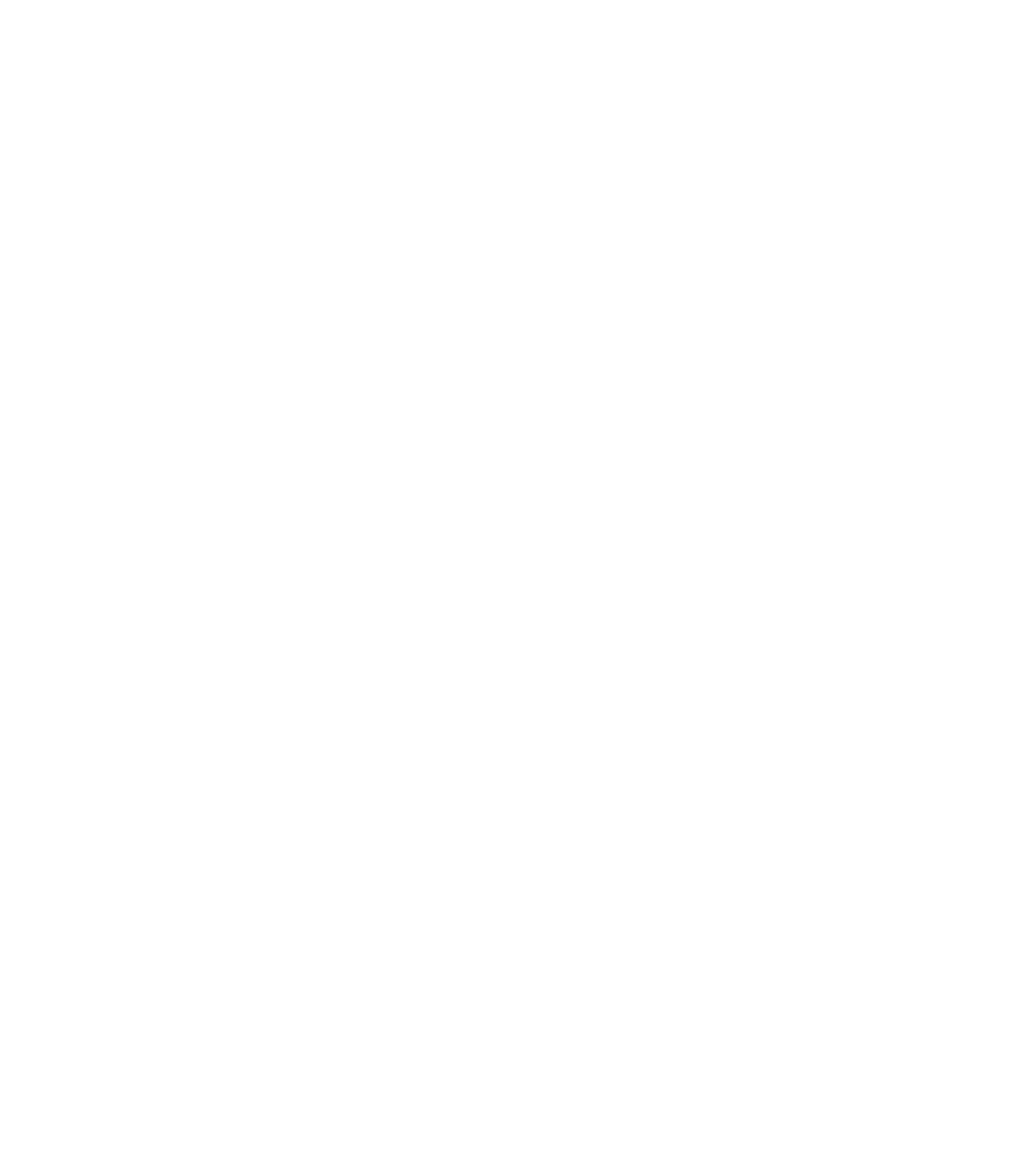
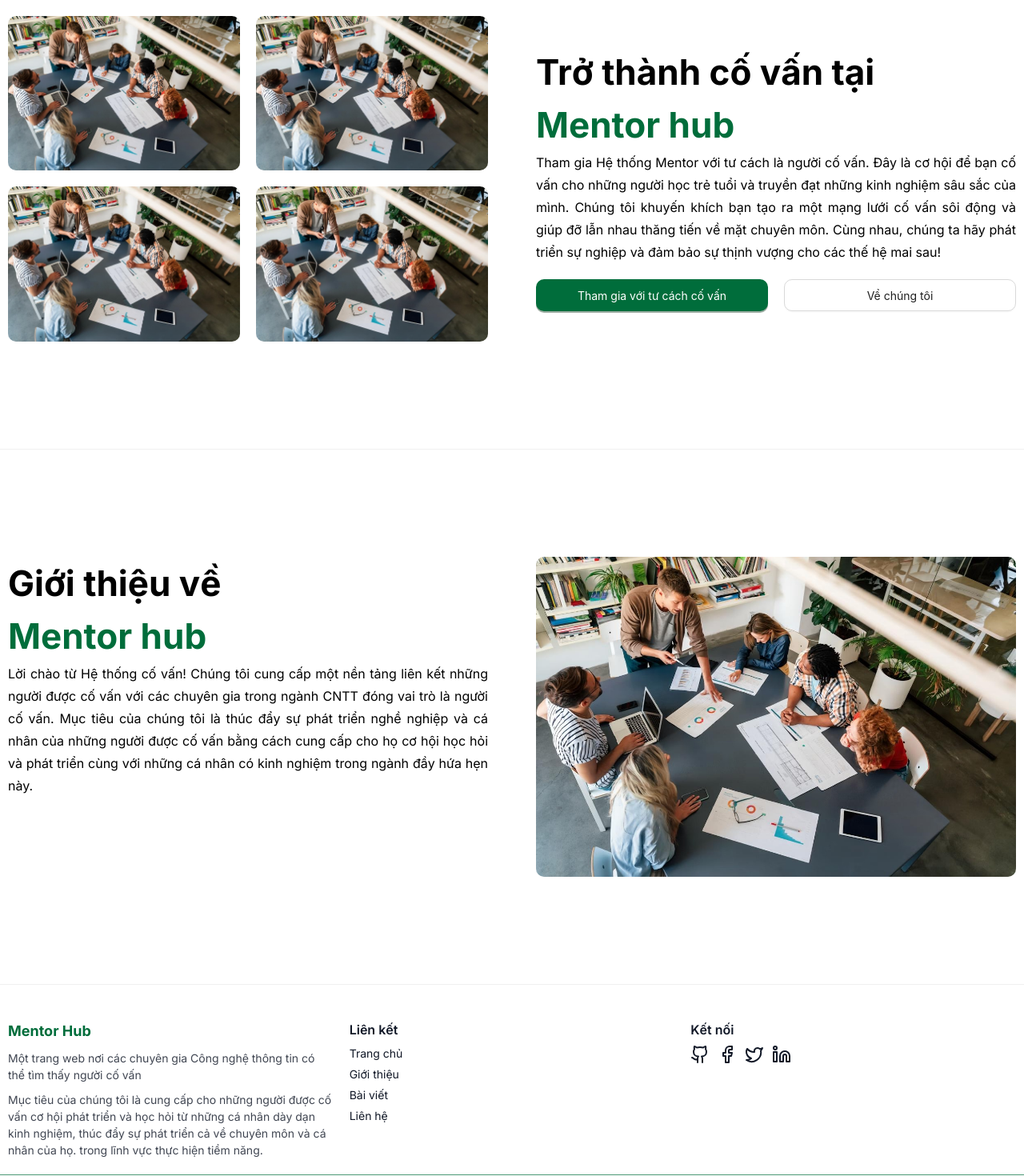
Before and after one commit to briandang59/fe_mentor_v2, a Next.js app: page / in a window 1280 px wide. Shown: the part 160-1630 px from the top of the page at 80% size. Before the commit the page ends 800 px from the top, so only its background shows below. Built offline with nearby package versions, Linux system fonts and the light colour scheme.

Commit message:
feat: create base home ui and footer

```diff
--- a/app/(main-layout)/layout.tsx
+++ b/app/(main-layout)/layout.tsx
@@ -3,7 +3,7 @@ import { Inter } from 'next/font/google';
 import '../globals.css';
 import Header from '@/components/common/Header';
 import { Providers } from '@/components/common/Providers';
-
+import Footer from '@/components/common/Footer';
 const inter = Inter({ subsets: ['latin'] });
 
 export const metadata: Metadata = {
@@ -17,7 +17,8 @@ export default function RootLayout({ children }: { children: React.ReactNode })
             <body className={inter.className}>
                 <Providers>
                     <Header />
-                    <main className="pt-[9rem] bg-content-bg min-h-screen"> {children}</main>
+                    <main className="pt-[7rem] bg-content-bg min-h-screen"> {children}</main>
+                    <Footer />
                 </Providers>
             </body>
         </html>
--- a/app/(main-layout)/page.tsx
+++ b/app/(main-layout)/page.tsx
@@ -1,3 +1,108 @@
+import { images } from '@/assets/images';
+import BaseWrapper from '@/components/common/BaseWrapper';
+import { Button, Divider } from 'antd';
+import Image from 'next/image';
+
 export default function Home() {
-    return <div></div>;
+    return (
+        <div>
+            <BaseWrapper className="flex flex-col gap-[4rem]">
+                <div className="grid grid-cols-1 md:grid-cols-2 gap-[1rem] md:gap-[6rem] min-h-[60rem] md:min-h-[60rem] py-[10rem]">
+                    <div className="flex items-center justify-center">
+                        <div className="grid grid-cols-2 gap-[2rem] h-fit">
+                            <Image
+                                src={images.thumbnailLogin}
+                                alt="thumb"
+                                width={1000}
+                                height={1000}
+                                className="rounded-[1rem]"
+                            />
+                            <Image
+                                src={images.thumbnailLogin}
+                                alt="thumb"
+                                width={1000}
+                                height={1000}
+                                className=" rounded-[1rem]"
+                            />
+                            <Image
+                                src={images.thumbnailLogin}
+                                alt="thumb"
+                                width={1000}
+                                height={1000}
+                                className=" rounded-[1rem]"
+                            />
+                            <Image
+                                src={images.thumbnailLogin}
+                                alt="thumb"
+                                width={1000}
+                                height={1000}
+                                className=" rounded-[1rem]"
+                            />
+                        </div>
+                    </div>
+                    <div className="flex flex-col items-center justify-center gap-[2rem]">
+                        <div>
+                            <h2 className="text-[2.4rem] md:text-[4.4rem] font-bold">
+                                Trở thành cố vấn tại
+                            </h2>
+                            <h2 className="text-[2.4rem] md:text-[4.4rem] text-primary font-bold">
+                                Mentor hub
+                            </h2>
+                            <p className="text-[1.4rem] md:text-[1.6rem] leading-[2.4rem] md:leading-[2.8rem] text-justify">
+                                Tham gia Hệ thống Mentor với tư cách là người cố vấn. Đây là cơ hội
+                                để bạn cố vấn cho những người học trẻ tuổi và truyền đạt những kinh
+                                nghiệm sâu sắc của mình. Chúng tôi khuyến khích bạn tạo ra một mạng
+                                lưới cố vấn sôi động và giúp đỡ lẫn nhau thăng tiến về mặt chuyên
+                                môn. Cùng nhau, chúng ta hãy phát triển sự nghiệp và đảm bảo sự
+                                thịnh vượng cho các thế hệ mai sau!
+                            </p>
+                        </div>
+                        <div className="grid grid-cols-2 gap-[2rem] w-full">
+                            <Button
+                                size="large"
+                                type="primary"
+                                className="!text-wrap !text-[1.4rem]"
+                            >
+                                Tham gia với tư cách cố vấn
+                            </Button>
+                            <Button
+                                size="large"
+                                variant="outlined"
+                                className="!text-wrap !text-[1.4rem]"
+                            >
+                                Về chúng tôi
+                            </Button>
+                        </div>
+                    </div>
+                </div>
+            </BaseWrapper>
+            <Divider />
+            <BaseWrapper>
+                <div className="grid grid-cols-1 md:grid-cols-2 gap-[1rem] md:gap-[6rem] min-h-[60rem] md:min-h-[60rem] py-[10rem]">
+                    <div>
+                        <h2 className="text-[2.4rem] md:text-[4.4rem] font-bold">Giới thiệu về</h2>
+                        <h2 className="text-[2.4rem] md:text-[4.4rem] text-primary font-bold">
+                            Mentor hub
+                        </h2>
+                        <p className="text-[1.4rem] md:text-[1.6rem] leading-[2.4rem] md:leading-[2.8rem] text-justify">
+                            Lời chào từ Hệ thống cố vấn! Chúng tôi cung cấp một nền tảng liên kết
+                            những người được cố vấn với các chuyên gia trong ngành CNTT đóng vai trò
+                            là người cố vấn. Mục tiêu của chúng tôi là thúc đẩy sự phát triển nghề
+                            nghiệp và cá nhân của những người được cố vấn bằng cách cung cấp cho họ
+                            cơ hội học hỏi và phát triển cùng với những cá nhân có kinh nghiệm trong
+                            ngành đầy hứa hẹn này.
+                        </p>
+                    </div>
+                    <Image
+                        src={images.thumbnailLogin}
+                        alt="thumb"
+                        width={1000}
+                        height={1000}
+                        className="rounded-[1rem]"
+                    />
+                </div>
+            </BaseWrapper>
+            <Divider />
+        </div>
+    );
 }
--- a/components/common/BaseWrapper.tsx
+++ b/components/common/BaseWrapper.tsx
@@ -1,10 +1,12 @@
+import clsx from 'clsx';
 import { ReactNode } from 'react';
 
 interface BaseWrapperProps {
     children: ReactNode;
+    className?: string;
 }
-function BaseWrapper({ children }: BaseWrapperProps) {
-    return <div className="max-w-[144rem] mx-auto p-[1rem]">{children}</div>;
+function BaseWrapper({ children, className }: BaseWrapperProps) {
+    return <div className={clsx('max-w-[144rem] mx-auto p-[1rem]', className)}>{children}</div>;
 }
 
 export default BaseWrapper;
--- /dev/null
+++ b/components/common/Footer.tsx
@@ -0,0 +1,82 @@
+import Link from 'next/link';
+import { Github, Facebook, Twitter, Linkedin } from 'lucide-react';
+
+function Footer() {
+    return (
+        <footer className="text-[var(--color-foreground)]">
+            <div className="max-w-[144rem] mx-auto px-4 py-8 grid md:grid-cols-3 gap-8">
+                <div className="flex flex-col gap-4">
+                    <h2 className="text-[1.8rem] font-bold text-primary">Mentor Hub</h2>
+                    <p className="text-[1.4rem] opacity-80">
+                        Một trang web nơi các chuyên gia Công nghệ thông tin có thể tìm thấy người
+                        cố vấn
+                    </p>
+                    <p className="text-[1.4rem] opacity-80">
+                        Mục tiêu của chúng tôi là cung cấp cho những người được cố vấn cơ hội phát
+                        triển và học hỏi từ những cá nhân dày dạn kinh nghiệm, thúc đẩy sự phát
+                        triển cả về chuyên môn và cá nhân của họ. trong lĩnh vực thực hiện tiềm
+                        năng.
+                    </p>
+                </div>
+
+                <div>
+                    <h3 className="text-[1.6rem] font-semibold mb-3">Liên kết</h3>
+                    <ul className="flex flex-col gap-2 text-[1.4rem]">
+                        <li>
+                            <Link href="/">Trang chủ</Link>
+                        </li>
+                        <li>
+                            <Link href="/about">Giới thiệu</Link>
+                        </li>
+                        <li>
+                            <Link href="/posts">Bài viết</Link>
+                        </li>
+                        <li>
+                            <Link href="/contact">Liên hệ</Link>
+                        </li>
+                    </ul>
+                </div>
+
+                <div>
+                    <h3 className="text-[1.6rem] font-semibold mb-3">Kết nối</h3>
+                    <div className="flex items-center gap-4">
+                        <Link
+                            href="https://github.com"
+                            target="_blank"
+                            className="hover:text-primary transition"
+                        >
+                            <Github />
+                        </Link>
+                        <Link
+                            href="https://facebook.com"
+                            target="_blank"
+                            className="hover:text-primary transition"
+                        >
+                            <Facebook />
+                        </Link>
+                        <Link
+                            href="https://twitter.com"
+                            target="_blank"
+                            className="hover:text-primary transition"
+                        >
+                            <Twitter />
+                        </Link>
+                        <Link
+                            href="https://linkedin.com"
+                            target="_blank"
+                            className="hover:text-primary transition"
+                        >
+                            <Linkedin />
+                        </Link>
+                    </div>
+                </div>
+            </div>
+
+            <div className="border-t border-[var(--color-border)] py-4 text-center text-[1.2rem] opacity-70">
+                © {new Date().getFullYear()} Mentors hub. All rights reserved.
+            </div>
+        </footer>
+    );
+}
+
+export default Footer;
```
Also changed, not shown: components/common/Header.tsx (+5 -5 lines).
